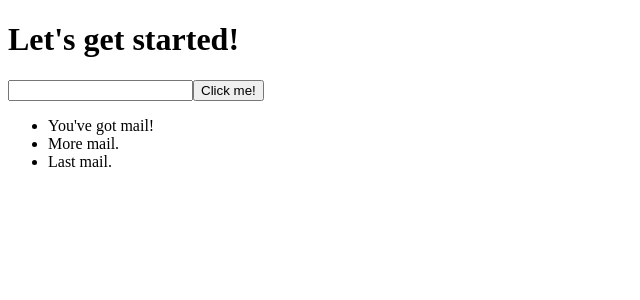
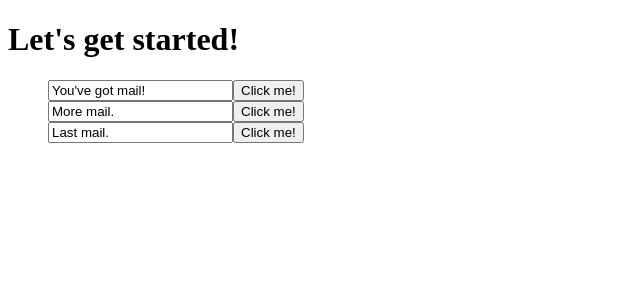
Before and after one commit to kristenmthayer/ang2fundamentals, an Angular app: page / in a window 1280 px wide. Shown: the top 300 px of the page, without its empty margins (0-640 px from the left). Built offline with nearby package versions, Linux system fonts and the light colour scheme.

Commit message:
updated repeat form

```diff
--- a/src/app/app.component.html
+++ b/src/app/app.component.html
@@ -1,7 +1,7 @@
 <h1>
   {{title}}
 </h1>
-<app-simple-form></app-simple-form>
+
 <ul>
-  <li *ngFor="let message of mail.messages">{{message}}</li>
+  <app-simple-form *ngFor="let message of mail.messages" [message]="message"></app-simple-form>
 </ul>
--- a/src/app/simple-form/simple-form.component.ts
+++ b/src/app/simple-form/simple-form.component.ts
@@ -1,16 +1,18 @@
-import { Component, OnInit } from '@angular/core';
+import { Component, OnInit, Input } from '@angular/core';
 
 @Component({
   selector: 'app-simple-form',
   template: `
     <div>
-    <input #myInput type="text">
+    <input #myInput type="text" [(ngModel)]="message">
     <button (click)="onClick(myInput.value)">Click me!</button>
     </div>
   `,
   styles: []
 })
 export class SimpleFormComponent implements OnInit {
+@Input() message;
+
   onClick(value) {
     console.log('value ' + value);
   }
```
